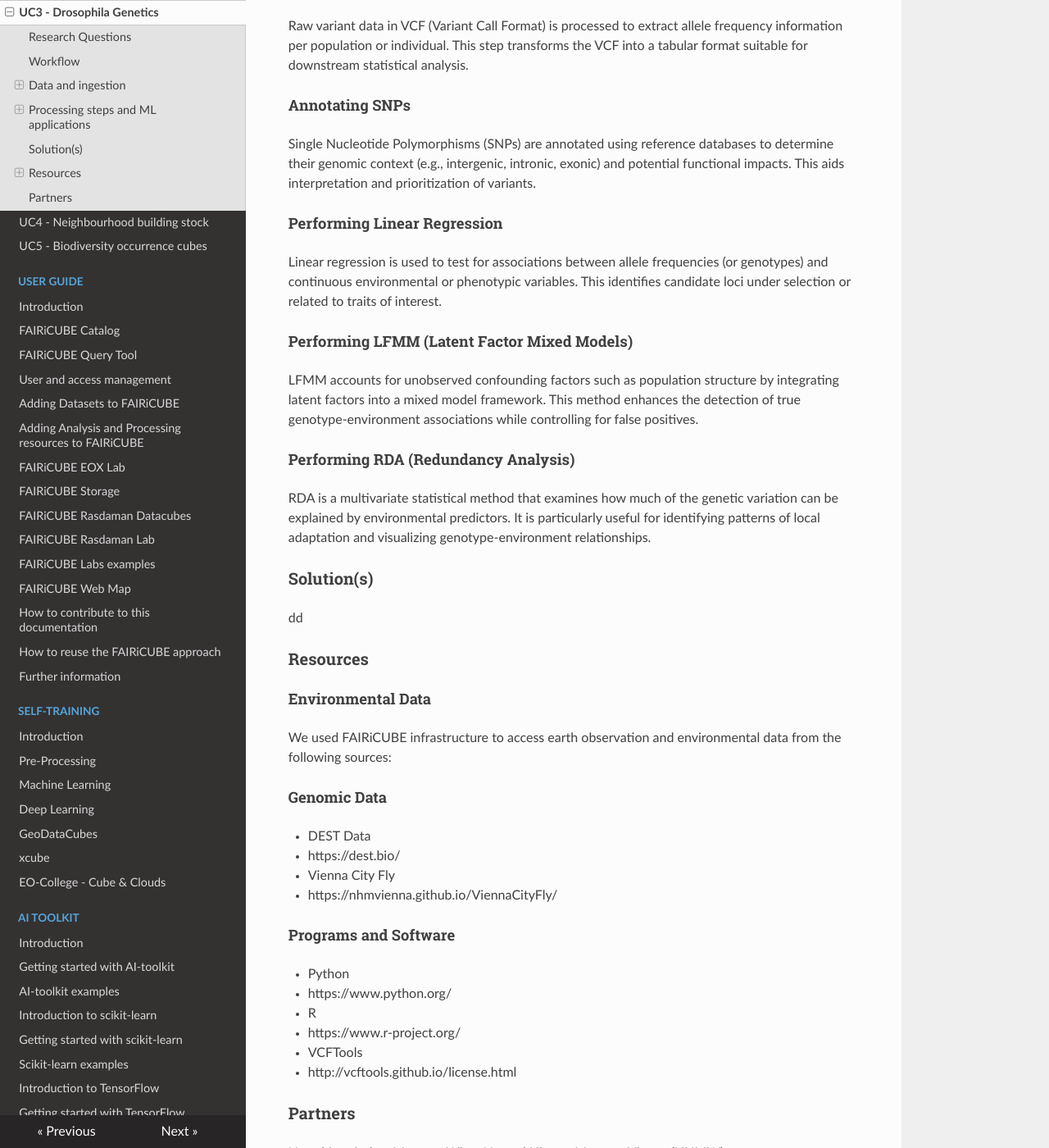
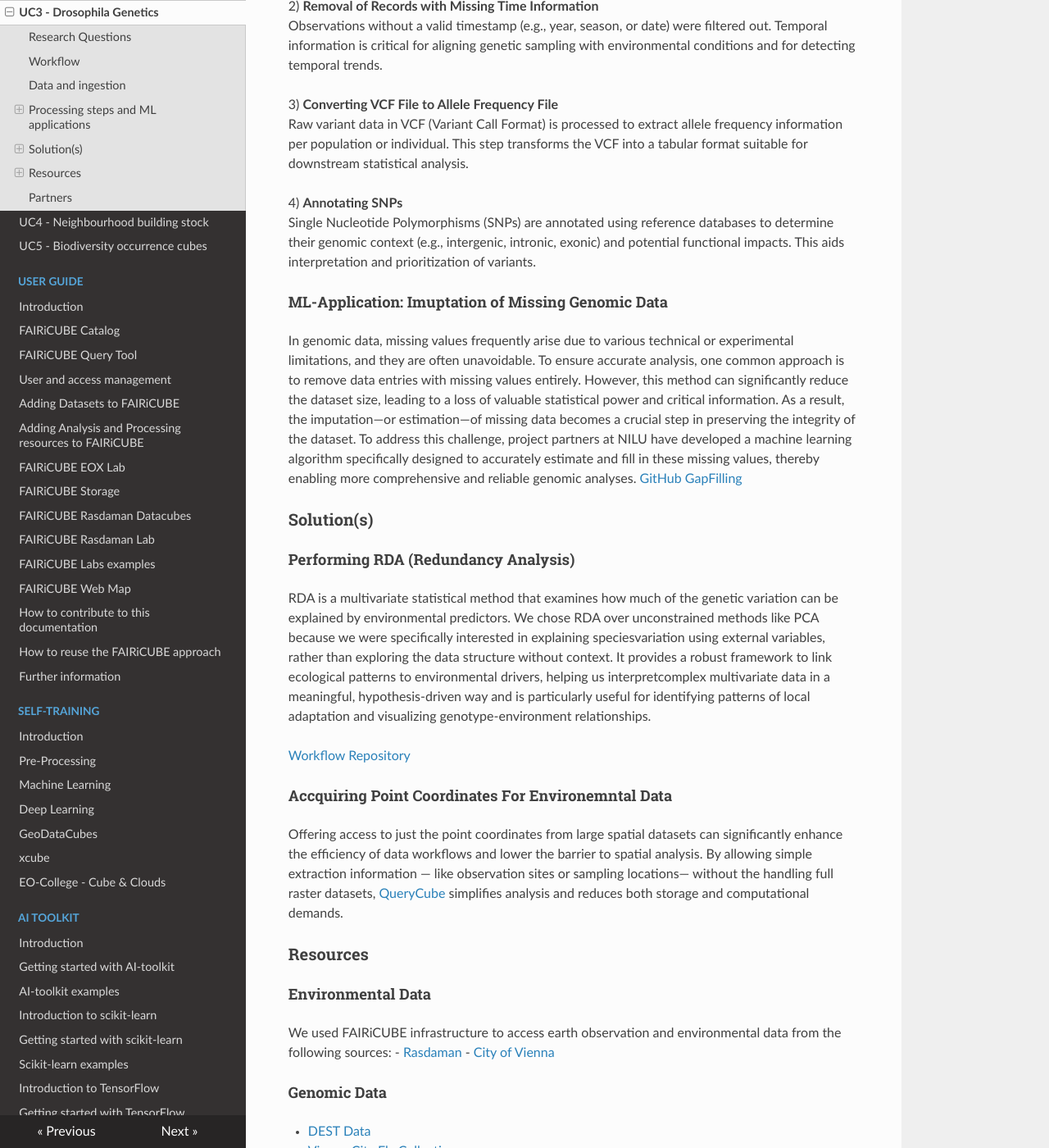
Before and after one commit to FAIRiCUBE/collaboration-platform, an MkDocs documentation site: the page built from docs/use_cases/uc3_drosophila_genetics.md, in a window 1280 px wide and 1400 px high, scrolled down 2063 px. Shown: the whole window at 82% size. Built offline with MkDocs 1.6.1, drawn with Linux system fonts in a browser that asks for light colours; nearby versions of some CDN libraries; some of the changed text lies outside the part shown.

Commit message:
Update uc3_drosophila_genetics.md

```diff
--- a/docs/use_cases/uc3_drosophila_genetics.md
+++ b/docs/use_cases/uc3_drosophila_genetics.md
@@ -11,58 +11,67 @@
 1. How does environmental variation across space and time correlate with patterns of genetic diversity in Drosophila melanogaster populations?
 2. Which genomic regions or genes in Drosophila melanogaster show signatures of adaptation to specific environmental conditions?
 3. Can combinations of environmental factors predict changes in genetic structure or the presence of adaptive alleles in natural populations?
+4. Is it possible to also investigate those research questions in an urban context?
 
 ## Workflow
 
 We work with genomic data from Drosophila melanogaster at population level, available at [DEST.bio](https://dest.bio/). This genomic data is availbale at a common data format called "Variant Cal Format" or short VCF. From these VCF files, we generate so-called Allele Frequencies for each population.
 Environmental data is available from various sources, matching our regions and times of interest. We used FAIRiCUBE infrastructure to access earth observation and environemntal data to match our sample coordinates. We also developed a tool called [QueryCube](https://querycube.nilu.no/) to access and download data for point coordinates.
-We combine both data types (genomic and environemtnal) by doing association analysis. We apply selected statistical emthods to uncover the relationship between genomics and environments.
+We combine both data types (genomic and environmental) by doing association analysis. We apply selected statistical methods to uncover the relationship between genomics and environments.
+
+One major aspect of our work was answering question 4. We therefore established a Citizen Science project called [Vienna City Fly](https://nhmvienna.github.io/ViennaCityFly/) and collected over 19'000 new specimen of Drosophilid flies which were analysed with the same methods as the european scale data.
+The workflow to conduct research on urban Drosophila is also part of the FAIRiCUBE GitHub repository, called [uc3-vienna-city-fly.](https://github.com/FAIRiCUBE/uc3-vienna-city-fly)
 
 The complete workflow including code and instructions can be found in the GitHub Repository of [UseCase3](https://github.com/FAIRiCUBE/uc3-drosophola-genetics/tree/main/projects/LandscapeGenomicsPipeline).
 
 ## Data and ingestion
 
 Use Case 3 mostly uses APIs available via the FAIRiCUBE infrastructure. One data source, that was ingested in the Rasdaman architecture was the [Glocbal Pesticide Grid](https://www.earthdata.nasa.gov/news/new-agricultural-pesticide-use-dataset-nasas-sedac).
+For Vienna City Fly Analysis, we collaborated with [UC1](https://fairicube.nilu.no/uc1-urban-adaptation-to-climate-change/) to process and harmonize environmental data from the City of Vienna.
 
-### Environmental And Genomic Data Filtering
-
-To ensure high-quality and interpretable analyses, the environmental dataset underwent a thorough filtering process. The following criteria were used to clean and retain only informative and reliable data points:
-
-### Removal of Records with Missing Coordinates
-Sample entries lacking geographic coordinates (latitude and/or longitude) were excluded, as spatial location is essential for linking environmental variables with genetic data. These records cannot be reliably used in spatial or genotype-environment association analyses.
-
-### Removal of Records with Missing Time Information
-
-Observations without a valid timestamp (e.g., year, season, or date) were filtered out. Temporal information is critical for aligning genetic sampling with environmental conditions and for detecting temporal trends.
-
-### Filtering Out Missing Environmental Values
-
-Any data points with missing values for one or more environmental variables were removed. Incomplete records can bias statistical models and reduce interpretability, so only complete cases were retained for analysis.
-
-### Exclusion of Monomorphic Environmental Variables
-
-Environmental variables showing no variation (i.e., constant across all samples) were discarded. Such variables do not contribute to explaining genetic variation and can interfere with statistical modeling.
 
 ## Processing steps and ML applications
 
-### Converting VCF File to Allele Frequency File
+### Environmental Data Filtering
+To ensure high-quality and interpretable analyses, the environmental dataset underwent a thorough filtering process. The following criteria were used to clean and retain only informative and reliable data points:
+
+
+1) **Filtering Out Missing Environmental Values** <br>
+Any data points with missing values for one or more environmental variables were removed. Incomplete records can bias statistical models and reduce interpretability, so only complete cases were retained for analysis.
+
+2) **Exclusion of Monomorphic Environmental Variables** <br>
+Environmental variables showing no variation (i.e., constant across all samples) were discarded. Such variables do not contribute to explaining genetic variation and can interfere with statistical modeling.
+
+### Genomic Data Filtering
+
+1) **Removal of Records with Missing Coordinates** <br>
+Sample entries lacking geographic coordinates (latitude and/or longitude) were excluded, as spatial location is essential for linking environmental variables with genetic data. These records cannot be reliably used in spatial or genotype-environment association analyses.
+
+2) **Removal of Records with Missing Time Information** <br>
+Observations without a valid timestamp (e.g., year, season, or date) were filtered out. Temporal information is critical for aligning genetic sampling with environmental conditions and for detecting temporal trends.
+
+3) **Converting VCF File to Allele Frequency File** <br>
 Raw variant data in VCF (Variant Call Format) is processed to extract allele frequency information per population or individual. This step transforms the VCF into a tabular format suitable for downstream statistical analysis.
 
-### Annotating SNPs
+4) **Annotating SNPs** <br>
 Single Nucleotide Polymorphisms (SNPs) are annotated using reference databases to determine their genomic context (e.g., intergenic, intronic, exonic) and potential functional impacts. This aids interpretation and prioritization of variants.
 
-### Performing Linear Regression
-Linear regression is used to test for associations between allele frequencies (or genotypes) and continuous environmental or phenotypic variables. This identifies candidate loci under selection or related to traits of interest.
+### ML-Application: Imuptation of Missing Genomic Data
 
-### Performing LFMM (Latent Factor Mixed Models)
-LFMM accounts for unobserved confounding factors such as population structure by integrating latent factors into a mixed model framework. This method enhances the detection of true genotype-environment associations while controlling for false positives.
+In genomic data, missing values frequently arise due to various technical or experimental limitations, and they are often unavoidable. To ensure accurate analysis, one common approach is to remove data entries with missing values entirely. However, this method can significantly reduce the dataset size, leading to a loss of valuable statistical power and critical information. As a result, the imputation—or estimation—of missing data becomes a crucial step in preserving the integrity of the dataset. To address this challenge, project partners at NILU have developed a machine learning algorithm specifically designed to accurately estimate and fill in these missing values, thereby enabling more comprehensive and reliable genomic analyses.
+[GitHub GapFilling](https://github.com/FAIRiCUBE/uc3-drosophola-genetics/tree/main/projects/gap_filling)
 
-### Performing RDA (Redundancy Analysis)
-RDA is a multivariate statistical method that examines how much of the genetic variation can be explained by environmental predictors. It is particularly useful for identifying patterns of local adaptation and visualizing genotype-environment relationships.
 
 ## Solution(s)
 
-dd
+
+### Performing RDA (Redundancy Analysis)
+RDA is a multivariate statistical method that examines how much of the genetic variation can be explained by environmental predictors. We chose RDA over unconstrained methods like PCA because we were specifically interested in explaining speciesvariation using external variables, rather than exploring the data structure without context. It provides a robust framework to link ecological patterns to environmental drivers, helping us interpretcomplex multivariate data in a meaningful, hypothesis-driven way and is particularly useful for identifying patterns of local adaptation and visualizing genotype-environment relationships.
+
+[Workflow Repository](https://github.com/FAIRiCUBE/uc3-drosophola-genetics/tree/main/projects/LandscapeGenomicsPipeline)
+
+### Accquiring Point Coordinates For Environemntal Data
+Offering  access to just the point coordinates from large spatial datasets can significantly enhance the efficiency of data workflows and lower the barrier to spatial analysis. By allowing simple extraction information — like observation sites or sampling locations— without the handling full raster datasets, [QueryCube](https://querycube.nilu.no/) simplifies analysis and reduces both storage and computational demands.
 
 
 ## Resources
@@ -70,22 +79,19 @@
 ### Environmental Data
 
 We used FAIRiCUBE infrastructure to access earth observation and environmental data from the following sources:
+- [Rasdaman](https://fairicube.rasdaman.com/rasdaman/ows#/services)
+- [City of Vienna](https://www.data.gv.at/)
 
 ### Genomic Data
 
-- DEST Data
-   - https://dest.bio/
-- Vienna City Fly
-  - https://nhmvienna.github.io/ViennaCityFly/
+- [DEST Data](https://dest.bio/)
+- [Vienna City Fly Collection](https://nhmvienna.github.io/ViennaCityFly/)
 
 
 ### Programs and Software
-- Python
-   - https://www.python.org/
-- R
-   - https://www.r-project.org/
-- VCFTools
-  - http://vcftools.github.io/license.html
+- [Python](https://www.python.org/)
+- [R](https://www.r-project.org/)
+- [VCFTools](http://vcftools.github.io/license.html)
 
 ## Partners
 
```
